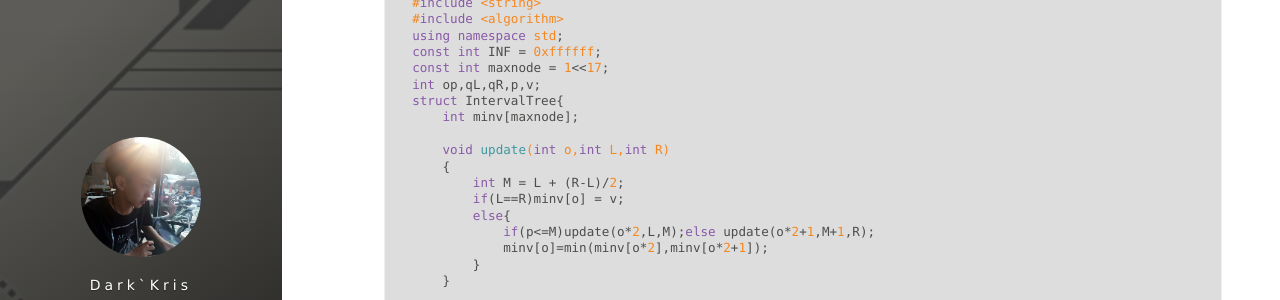
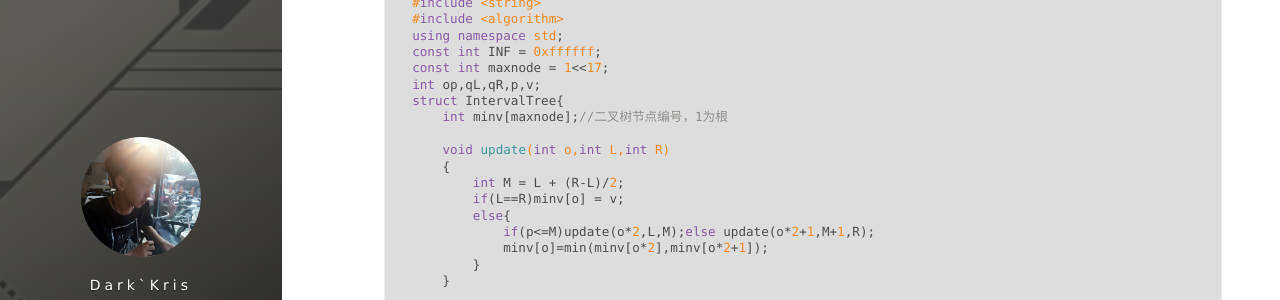
Before and after one commit to DeAntiWang/deantiwang.github.io, a Jekyll site: the page built from _posts/2018-03-31-C++算法及数据结构模板.md, in a window 1280 px wide and 900 px high, scrolled down 24256 px. Shown: the part 151-451 px from the top of the window. Built offline with Jekyll 4.4.1, drawn with Linux system fonts in a browser that asks for light colours; nearby versions of some CDN libraries; formulas are drawn with MathJax 3; comment, search, counter and statistics services are not loaded.

Commit message:
新更新

```diff
--- a/_posts/2018-03-31-C++算法及数据结构模板.md
+++ b/_posts/2018-03-31-C++算法及数据结构模板.md
@@ -1345,7 +1345,7 @@ const int INF = 0xffffff;
 const int maxnode = 1<<17;
 int op,qL,qR,p,v;
 struct IntervalTree{
-    int minv[maxnode];
+    int minv[maxnode];//二叉树节点编号，1为根
 
     void update(int o,int L,int R)
     {
```
